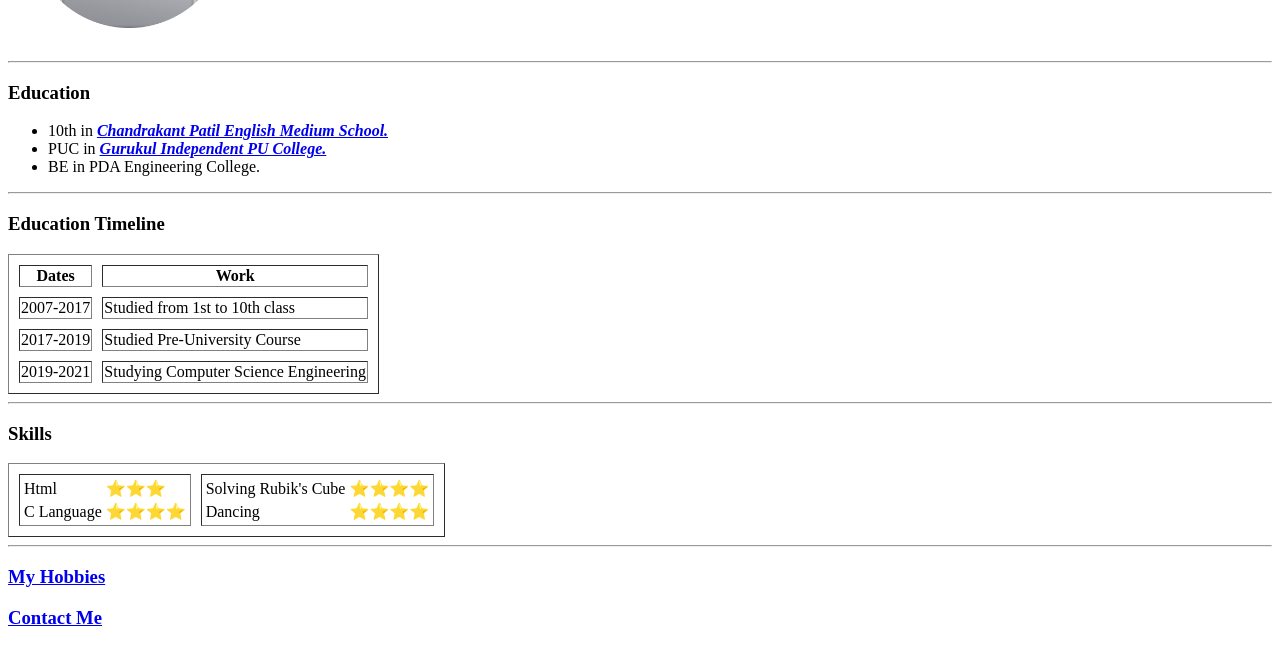
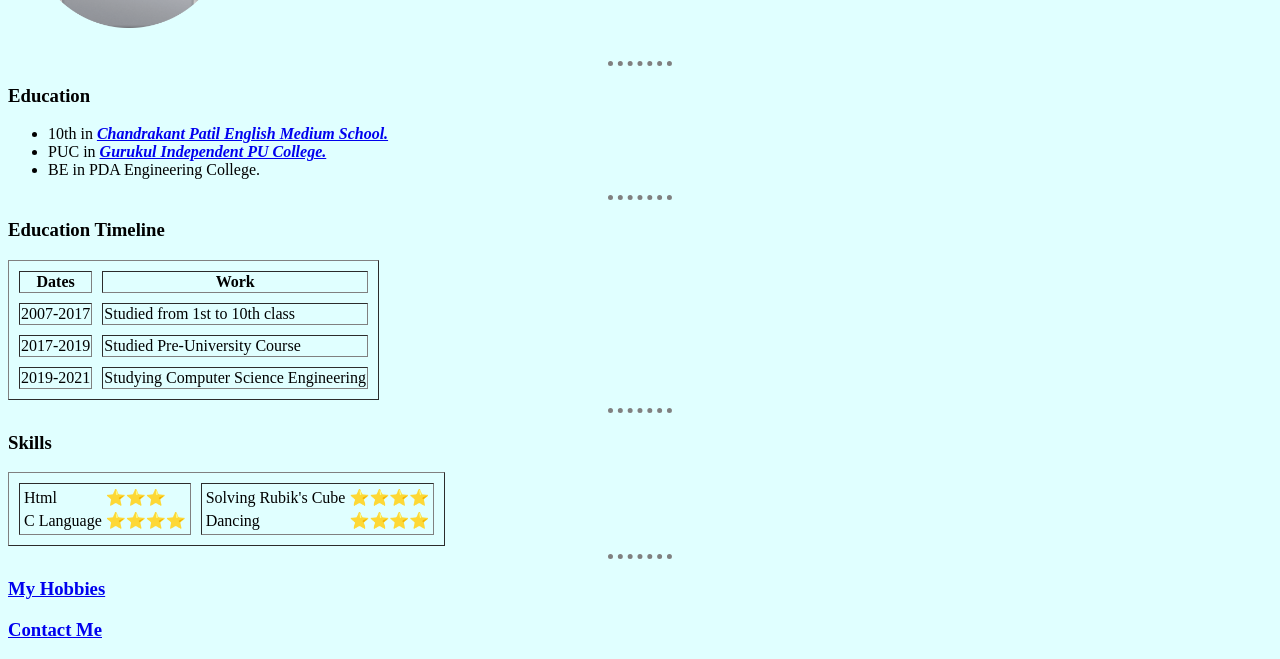
Before and after one commit to ShreyasPurohitcode/cv, a plain HTML site: page index.html in a window 1280 px wide. Shown: the part 201-860 px from the top of the page. Drawn offline with Linux system fonts and the light colour scheme.

Commit message:
Update index.html

```diff
--- a/index.html
+++ b/index.html
@@ -6,6 +6,18 @@
   <meta http-equiv="X-UA-Compatible" content="IE=edge">
   <meta name="viewport" content="width=device-width, initial-scale=1.0">
   <title>Shreyas' Personal Website</title>
+  <style>
+    body{
+      background-color: lightcyan;
+    }
+    hr{
+      border-style: none;
+      border-top-style: dotted;
+      border-color: grey;
+      border-width: 5px;
+      width: 5%;
+    }
+  </style>
 </head>
 
 <body>
```
